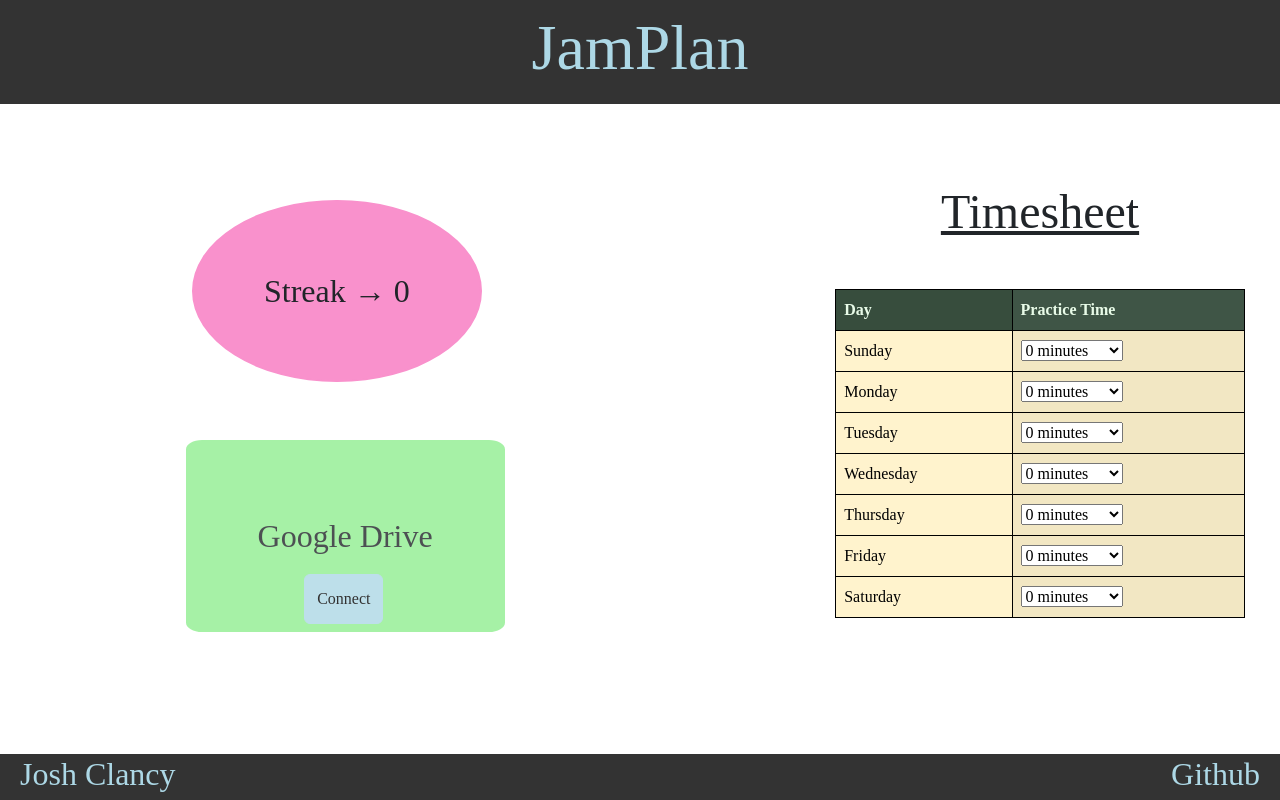
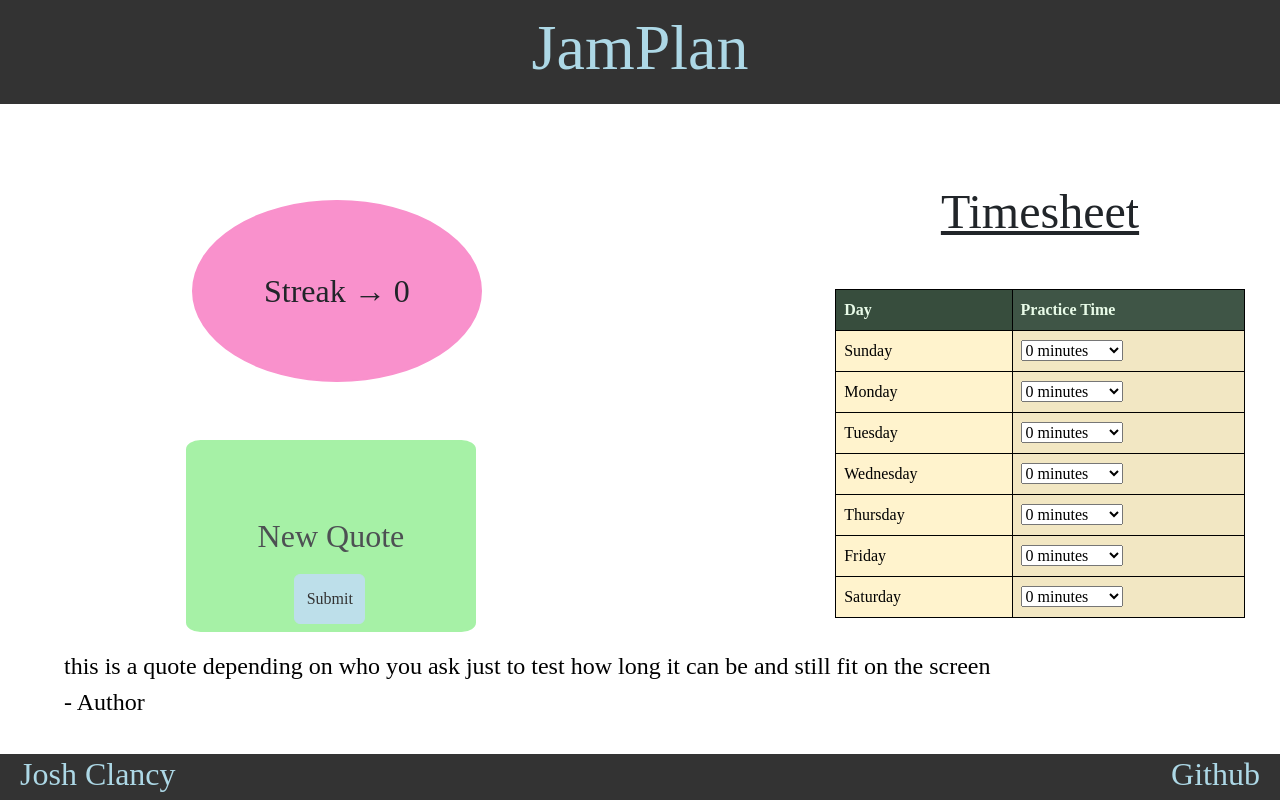
Before and after one commit to JoshuaClancy001/CS260Startup, a React (Vite) app: page /logpage in a window 1280 px wide. Shown: the top 800 px of the page. Built offline with nearby package versions, Linux system fonts and the light colour scheme; no server answers.

Commit message:
scoreboard/friends list

```diff
--- a/src/friendslist/friendslist.jsx
+++ b/src/friendslist/friendslist.jsx
@@ -3,6 +3,9 @@ import './friendslist.css'
 import { useNavigate } from 'react-router-dom';
 
 export function Friendslist() {
+
+  const [streaks, setStreaks] = React.useState([]);
+  const [receiver, setReceiver] = React.useState('');
 
   const navigate = useNavigate();
 
@@ -15,22 +18,30 @@ export function Friendslist() {
     navigate('/messagepage');
   }
 
+  React.useEffect(() => {
 
-  const [streaks, setStreaks] = React.useState([]);
-  const [receiver, setReceiver] = React.useState('');
+    async function fetchStreaks() {
+      const response = await fetch('/api/streaks', {
+        method: 'GET',
+        headers: { 'content-type': 'application/json' },
+      });
+      if (response?.status === 200) {
+        const updatedStreaks = await response.json();
+        setStreaks(updatedStreaks);
+      }
+    }
 
-  React.useEffect(() => {
-    const streaksText = localStorage.getItem('streaks');
-    if (streaksText) {
-      setStreaks(JSON.parse(streaksText));
-    }
+    fetchStreaks();
   }, []);
 
   const sortedStreaks = [...streaks].sort((a, b) => b.streak - a.streak);
 
+  const otherUsers = sortedStreaks.filter((user) => user.name !== userName);
+
+
 
   const scoreRows = [];
-  if (streaks.length) {
+  if (otherUsers.length) {
     for (const [i, score] of sortedStreaks.entries()) {
       if (score.name !== localStorage.getItem('userName')) {
       scoreRows.push(
@@ -62,7 +73,7 @@ export function Friendslist() {
   } else {
     scoreRows.push(
       <tr key='0'>
-        <td colSpan='4'>Be the first to score</td>
+        <td colSpan='4'>Wait for others to Join</td>
       </tr>
     );
   }
--- a/src/logpage/logpage.css
+++ b/src/logpage/logpage.css
@@ -27,6 +27,18 @@ html{
     border-radius: 5%;
     font-size: 2em;
     align-items: baseline;
+
+}
+
+.quote{
+    display: flex;
+    flex-direction: column;
+    position: absolute;
+    top: 81%;
+    left: 5%;
+    font-size: 1.5em;
+    font-family: 'Oleo Script', cursive;
+    color: black;
 
 }
 
--- a/src/logpage/logpage.jsx
+++ b/src/logpage/logpage.jsx
@@ -9,12 +9,25 @@ export function Logpage() {
   const [userStreak, setUserStreak] = useState(0);
   const [allStreaks, setAllStreaks] = React.useState([])  // Default streak to 0 initially
   const [prevSat, setPrevSat] = useState(Boolean(localStorage.getItem("prevSat")) || false);
+  const [quote, setQuote] = useState('this is a quote depending on who you ask just to test how long it can be and still fit on the screen');
+  const [quoteAuthor, setQuoteAuthor] = useState('Author');
   const currentDayIndex = new Date().getDay();
   // UseEffect to load or create streak when component mounts
 
+  async function getQuote() {
+    fetch('https://quotes-api-self.vercel.app/quote')
+      .then((response) => response.json())
+      .then((data) => {
+        setQuote(data.quote);
+        setQuoteAuthor(data.author);
+      })
+      .catch();
+  }
+
+
   async function getStreaks() {
-    const response = await fetch('/api/streak', {
-      method: 'POST',
+    const response = await fetch('/api/streaks', {
+      method: 'GET',
       headers: { 'content-type': 'application/json' },
     });
     if (response?.status === 200) {
@@ -30,10 +43,11 @@ export function Logpage() {
 
   useEffect(() => {
 
+
     async function fetchStreaks() {
       getStreaks();
     }
-
+    getQuote();
     fetchStreaks();
   },[]);
 
@@ -49,7 +63,7 @@ export function Logpage() {
     let streak = userStreak;
 
     if (value !== "0") {
-      // Logic for updating streak
+
       if (dayNumber > 0 && newTimes[dayNumber - 1] !== "0") {
         if (oldValue === "0") {
           streak += 1;
@@ -98,9 +112,9 @@ export function Logpage() {
     // localStorage.setItem('streaks', JSON.stringify(streaks));
   }
 
-  const handleGoogleDriveConnect = (event) => {
+  async function handleGoogleDriveConnect(){
     event.preventDefault();
-    navigate('/googledrive');
+    getQuote();
   };
 
   const handleExit = (event) => {
@@ -115,11 +129,16 @@ export function Logpage() {
       <div className="streak-and-g-drive">
         <h3 className="streak-element">Streak → {userStreak}</h3>
         <form className="google-drive-button" onSubmit={handleGoogleDriveConnect}>
-          Google Drive
+          New Quote
           <button id="google-drive-button" type="submit" className="btn btn-primary" style={{ backgroundColor: 'lightblue', borderColor: 'lightblue' }}>
-            Connect
+            Submit
           </button>
+
         </form>
+        <div className='quote'>
+            {quote}
+            <p> - {quoteAuthor}</p>
+          </div>
       </div>
 
       <div className="timesheet">
--- a/src/scoreboard/scoreboard.jsx
+++ b/src/scoreboard/scoreboard.jsx
@@ -10,11 +10,19 @@ export function Scoreboard() {
   const userName = localStorage.getItem('userName');
 
   React.useEffect(() => {
-    fetch('/api/streaks')
-      .then((response) => response.json())
-      .then((streaks) => {
-        setStreaks(streaks);
+
+    async function fetchStreaks() {
+      const response = await fetch('/api/streaks', {
+        method: 'GET',
+        headers: { 'content-type': 'application/json' },
       });
+      if (response?.status === 200) {
+        const updatedStreaks = await response.json();
+        setStreaks(updatedStreaks);
+      }
+    }
+
+    fetchStreaks();
   }, []);
 
   const sortedStreaks = [...streaks].sort((a, b) => b.streak - a.streak);
```
Also changed, not shown: 1 other file (tests, documents, lock files or other folders).
